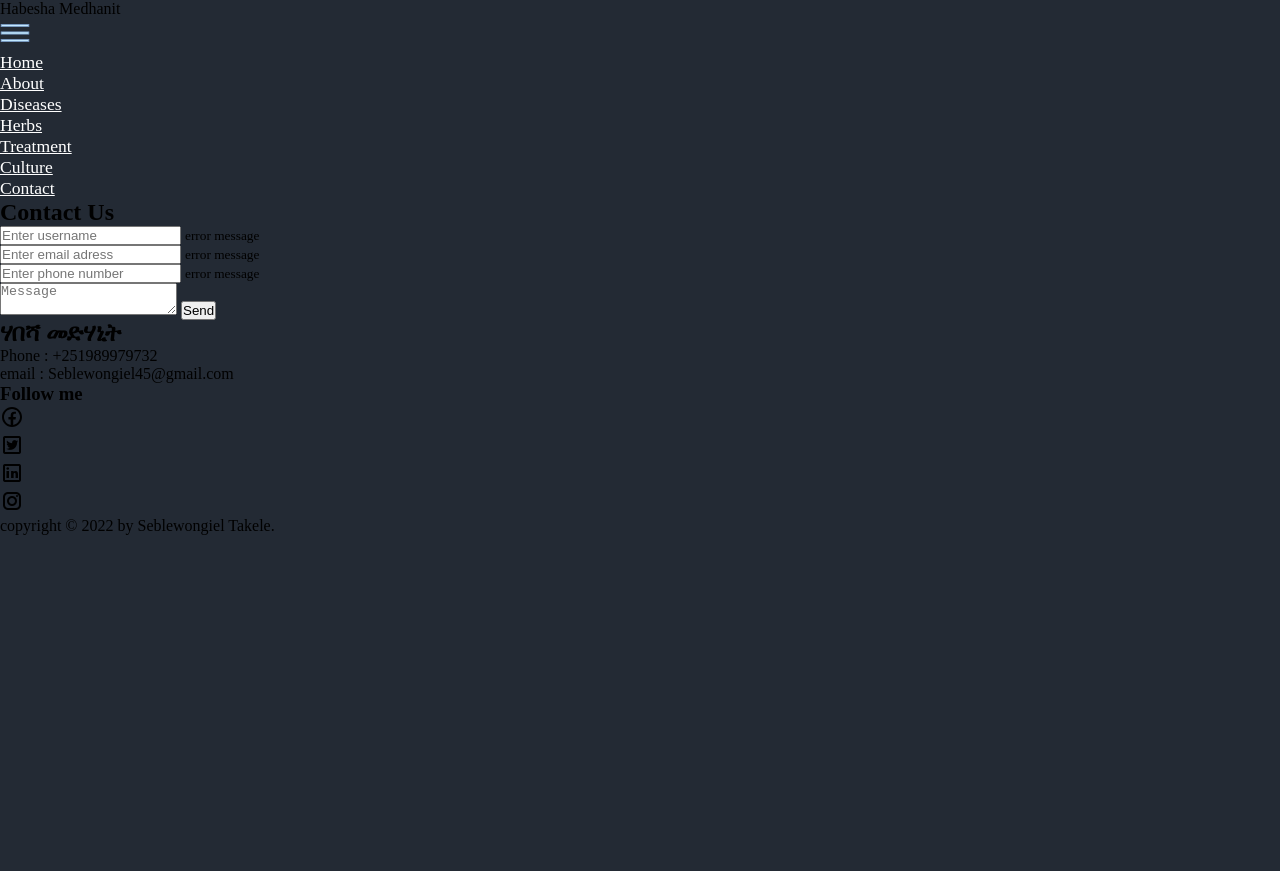
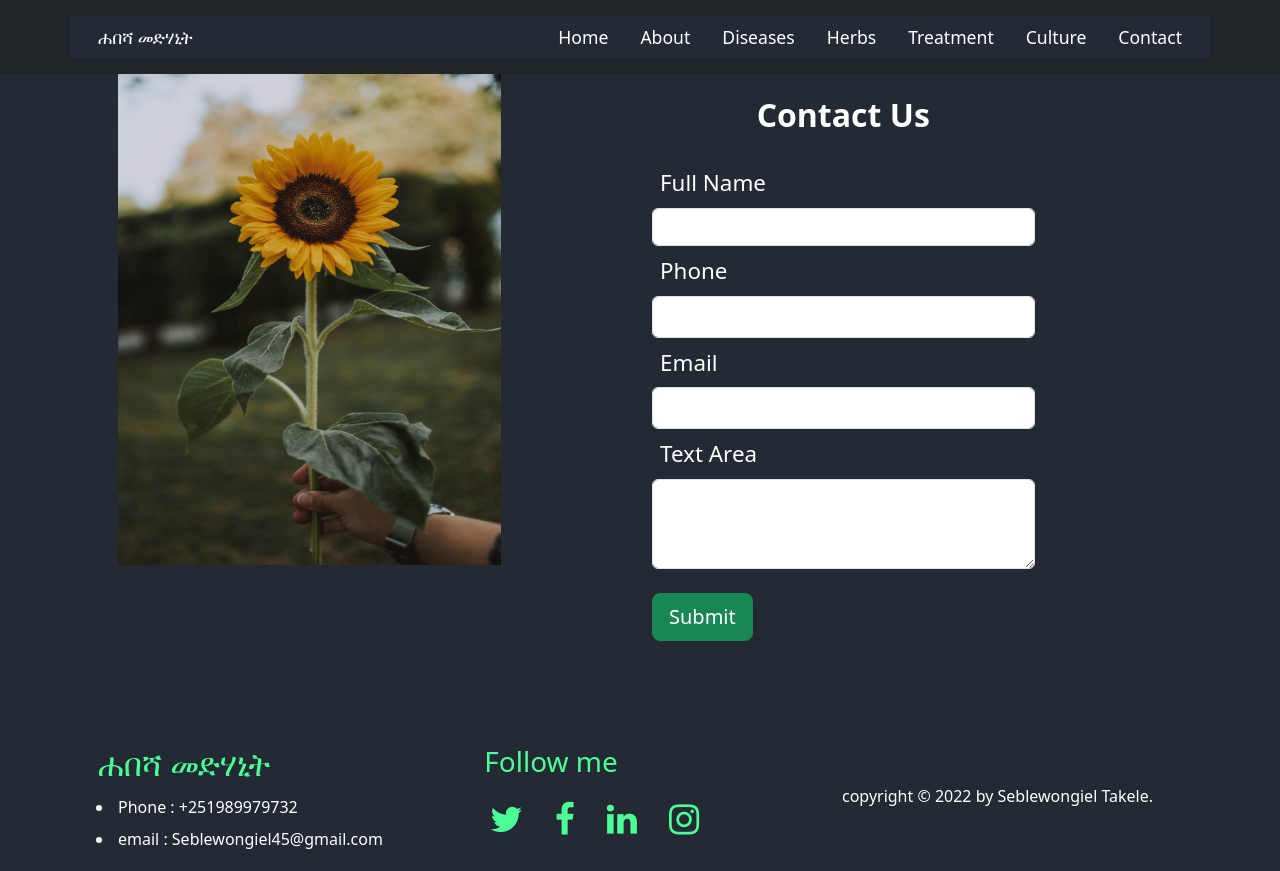
Before and after one commit to Tseble21/UGR-9711-13, a plain HTML site: page src/html/contact.html in a window 1280 px wide. Before the commit the page ends 800 px from the top, so only its background shows below. Drawn offline with nearby package versions, Linux system fonts and the light colour scheme.

Commit message:
update contact html

```diff
--- a/src/html/contact.html
+++ b/src/html/contact.html
@@ -6,35 +6,40 @@
     <meta name="viewport" content="width=device-width, initial-scale=1.0">
     <title>Contact Us</title>
     <link rel="shortcut icon" href="../images/icons8-contact-us-64.png" alt="icon for contact us" type="image/x-icon">
+    <link href="https://cdn.jsdelivr.net/npm/bootstrap@5.3.0-alpha1/dist/css/bootstrap.min.css" rel="stylesheet"
+        integrity="sha384-GLhlTQ8iRABdZLl6O3oVMWSktQOp6b7In1Zl3/Jr59b6EGGoI1aFkw7cmDA6j6gD" crossorigin="anonymous">
     <link rel="stylesheet" href="../css/combine.css">
-    <link rel="stylesheet" href="../css/contact.css">
+
     <link rel="stylesheet" href="https://cdnjs.cloudflare.com/ajax/libs/font-awesome/4.7.0/css/font-awesome.min.css"><!--To include social media icon-->
 </head>
 <body class="body">
-    <header class="header">
-        <div class="logo">
-            <p>Habesha Medhanit</p>
+    <header>
+        <nav class="navbar navbar-expand-lg bg-dark navbar-dark py-3 fixed-top">
+            <div class="container">
+                <a class="navbar-brand mx-3" href="#"><span class="habesh">ሐበሻ </span> መድሃኒት</a>
+                <button class="navbar-toggler" type="button" data-bs-toggle="collapse" data-bs-target="#navmenu">
+                    <span class="navbar-toggler-icon"></span>
+                </button>
+                <div class="collapse navbar-collapse" id="navmenu">
+                    <ul class="navbar-nav ms-auto mb-2 mb-lg-0">
+                        <li class="nav-item"><a class="nav-link text-white px-3" href="../index.html">Home</a></li>
+                        <li class="nav-item"><a class="nav-link text-white px-3" href="about.html">About</a></li>
+                        <li class="nav-item"><a class="nav-link text-white px-3" href="Diseases.html">Diseases</a></li>
+                        <li class="nav-item"><a class="nav-link text-white px-3" href="Herbs.html">Herbs</a></li>
+                        <li class="nav-item"><a class="nav-link text-white px-3" href="Treatment.html">Treatment</a>
+                        </li>
+                        <li class="nav-item"><a class="nav-link text-white px-3" href="culture.html">Culture</a></li>
+                        <li class="nav-item"><a class="nav-link text-white px-3" href="contact.html">Contact</a></li>
+                    </ul>
+                    </ul>
                 </div>
-        <img src="../images/icons8-menu (7).svg" class="humburger" id="humburger" alt="HumbergerIcon for js">
-        <nav class="nav" id="nav">
-            <ul class="nav_bar">
-                <li class="nav__bar--list"><a class="link" href="../index.html">Home</a></li>
-                <li class="nav__bar--list"><a class="link" href="about.html">About</a></li>
-                <li class="nav__bar--list"><a class="link" href="Diseases.html">Diseases</a></li>
-                <li class="nav__bar--list"><a class="link" href="Herbs.html">Herbs</a></li>
-                <li class="nav__bar--list"><a class="link" href="Treatment.html">Treatment</a></li>
-                <li class="nav__bar--list"><a class="link" href="culture.html">Culture</a></li>
-
-                <li class="nav__bar--list"><a class="link" href="contact.html">Contact</a></li>
-
-            </ul>
+            </div>
         </nav>
     </header>
 <main class="main">
-        <div class="container">
+    <!-- <div class="container">
         <div class="contact-box">
             <div class="left">
-
             </div>
             <div class="right">
                 <h2>Contact Us</h2>
@@ -46,13 +51,15 @@
                     </div>
 
                     <div class="input-control">
-                            <input name="emailField" id="emailField" class="field" type="email" placeholder="Enter email adress">
+                        <input name="emailField" id="emailField" class="field" type="email"
+                            placeholder="Enter email adress">
                         <small>error message</small>
 
                     </div>
 
                     <div class="input-control">
-                            <input name="phonefield" id="phonefieled" class="field" type="text" placeholder="Enter phone number">
+                        <input name="phonefield" id="phonefieled" class="field" type="text"
+                            placeholder="Enter phone number">
                         <small>error message</small>
                     </div>
 
@@ -61,40 +68,76 @@
                     <button>Send</button>
                 </form>
                 <form autocomplete="on" id="form"></form>
-                        <!-- <input type="text" class="field" id="userField" name="userField " placeholder="enter username">
-                    <input type="text" class="field" placeholder="Your Email">
-                    <input type="text" class="field" placeholder="Phone">
-                    <textarea placeholder="Message" class="field"></textarea>
-                    <button class="btn">Send</button> -->
+
+            </div>
+        </div>
+    </div> -->
+
+    <div class="container my-4">
+        <div class="row my-4 mx-4">
+            <div class="col-md-6">
+                <img src="../images/bg-2 - Copy.jpg " alt="Contact Us" class="img-fluid w-75 h-75 my-4">
+            </div>
+            <div class="col-md-6 my-5">
+                <h2 class=" my-4 text-white fw-bolder text-center w-75">Contact Us</h2>
+
+                <form>
+                    <div class="form-group">
+                        <label for="fullName" class="text-white fw-medium input p-2">Full Name</label>
+                        <input type="text" class="form-control w-75" id="fullName" required>
+                    </div>
+                    <div class="form-group">
+                        <label for="phone" class="text-white fw-medium input p-2">Phone</label>
+                        <input type="tel" class="form-control w-75 py-2" id="phone" required>
+                    </div>
+                    <div class="form-group" >
+                        <label for="email" class="text-white fw-medium input p-2">Email</label>
+                        <input type="email" class="form-control w-75 py-2" id="email" required>
+                    </div>
+                    <div class="form-group">
+                        <label for="textArea" class="text-white fw-medium input p-2">Text Area</label>
+                        <textarea class="form-control w-75 py-2" id="textArea" rows="3" required></textarea>
+                    </div>
+                    <button type="submit" class="btn btn-lg btn-success my-4">Submit</button>
+                </form>
+
             </div>
         </div>
     </div>
+
 </main>
-    <footer class="footer">
-        <section class="footer--contact">
-            <h2 class="footer--contact__header">ሃበሻ መድሃኒት</h2>
+    <footer>
+        <div class="container">
+            <div class="row">
+                <div class="col-sm-4">
+                    <h2 class="mx-3 my-2 labeld">ሐበሻ መድሃኒት</h2>
                     <ul class="foooter">
-                <li class="footer--contact__lists">Phone : +251989979732</li>
-                <li class="footer--contact__lists">email : Seblewongiel45@gmail.com</li>
+                        <li class="text-white p-1">Phone : +251989979732</li>
+                        <li class="text-white p-1">email : Seblewongiel45@gmail.com</li>
                     </ul>
-        </section>
-        <section class="Social-media">
-            <h3 class="Social-media--text">Follow me</h3>
-            <div class="social-media__icons">
-                <div class="imgs"><img class="icon"
-                            src="../images/icons8-facebook.svg" alt="facebook logo"></a></div>
-                <div class="imgs"><img class="icon"
-                            src="../images/icons8-twitter-24.png" alt="twitter logo"></a></div>
-                <div class="imgs"><img class="icon"
-                            src="../images/icons8-linkedin-24.png" alt="linkedin logo"></a></div>
-                <div class="imgs"><img class="icon"
-                            src="../images/icons8-instagram-24.png" alt="insatagram logo"></a></div>
                 </div>
-        </section>
-        <section class="copyright">
+                <div class="col-sm-4">
+                    <h3 class="text-center w-50 my-2 labeld">Follow me</h3>
+                    <div class="container d-flex my-4">
+                        <a href="#" class="green-icon"><i class="fa fa-2x fa-twitter icons px-3" alt="twitter iocn"></i></a>
+                        <a href="#" class="green-icon"><i class="fa fa-2x fa-facebook icons px-3"
+                                alt="facebook icon"></i></a>
+                        <a href="#" class="green-icon"><i class="fa fa-2x fa-linkedin icons px-3"
+                                alt="Linkedin icon"></i></a>
+                        <a href="#" class="green-icon"><i class="fa fa-2x fa-instagram icons px-3"
+                                alt="instagram icon"></i></a>
+                    </div>
+                </div>
+                <div class="col-sm-4 text-white d-flex align-items-center">
                     <p>copyright © 2022 by <span class="copyright--name"> Seblewongiel Takele.</span> </p>
-        </section>
+
+                </div>
+            </div>
+        </div>
     </footer>
+    <script src="https://cdn.jsdelivr.net/npm/bootstrap@5.3.0-alpha1/dist/js/bootstrap.bundle.min.js"
+        integrity="sha384-w76AqPfDkMBDXo30jS1Sgez6pr3x5MlQ1ZAGC+nuZB+EYdgRZgiwxhTBTkF7CXvN"
+        crossorigin="anonymous"></script>
     <script src="../scripts/style.js"></script>
 </body>
 </html>
```
Lines whose indentation alone changed are shown as unchanged.
